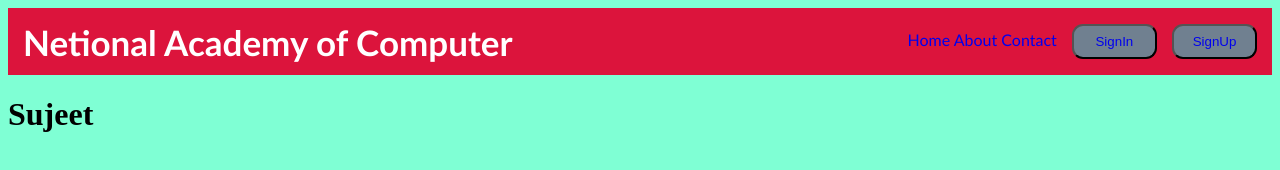
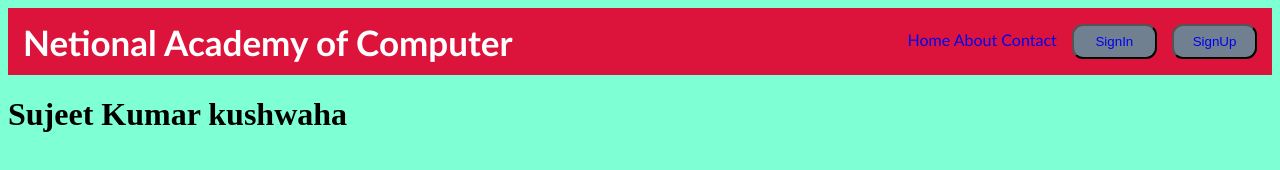
Before and after one commit to Sujeetkushwaha14/National-Academy-of-Computer, a plain HTML site: page index.html in a window 1280 px wide. Drawn offline with Linux system fonts and the light colour scheme.

Commit message:
Update index.html

```diff
--- a/index.html
+++ b/index.html
@@ -20,6 +20,6 @@
       </ul>
     </div>
    </nav>
-    <h1>Sujeet </h1>
+    <h1>Sujeet Kumar kushwaha </h1>
 </body>
 </html>
```
